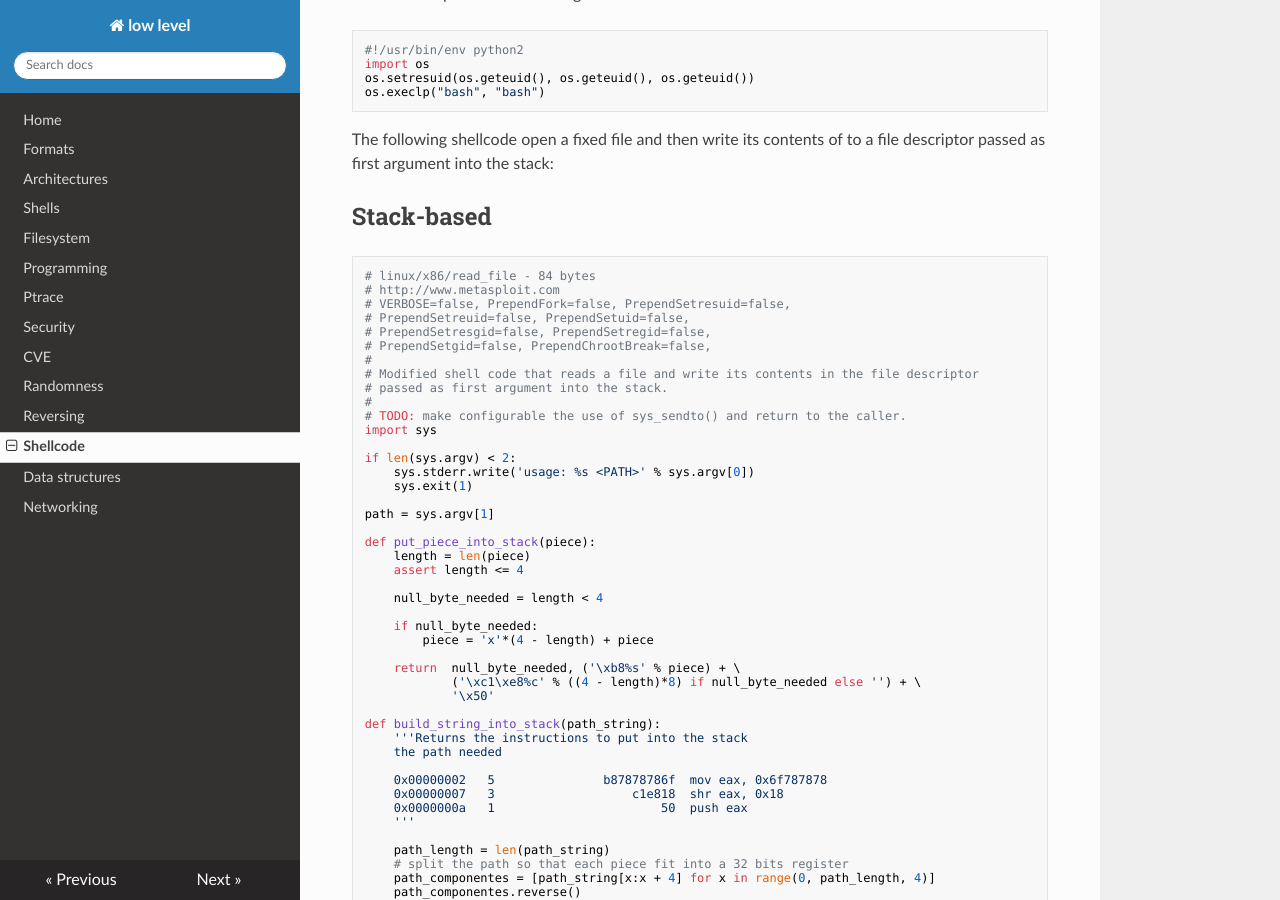
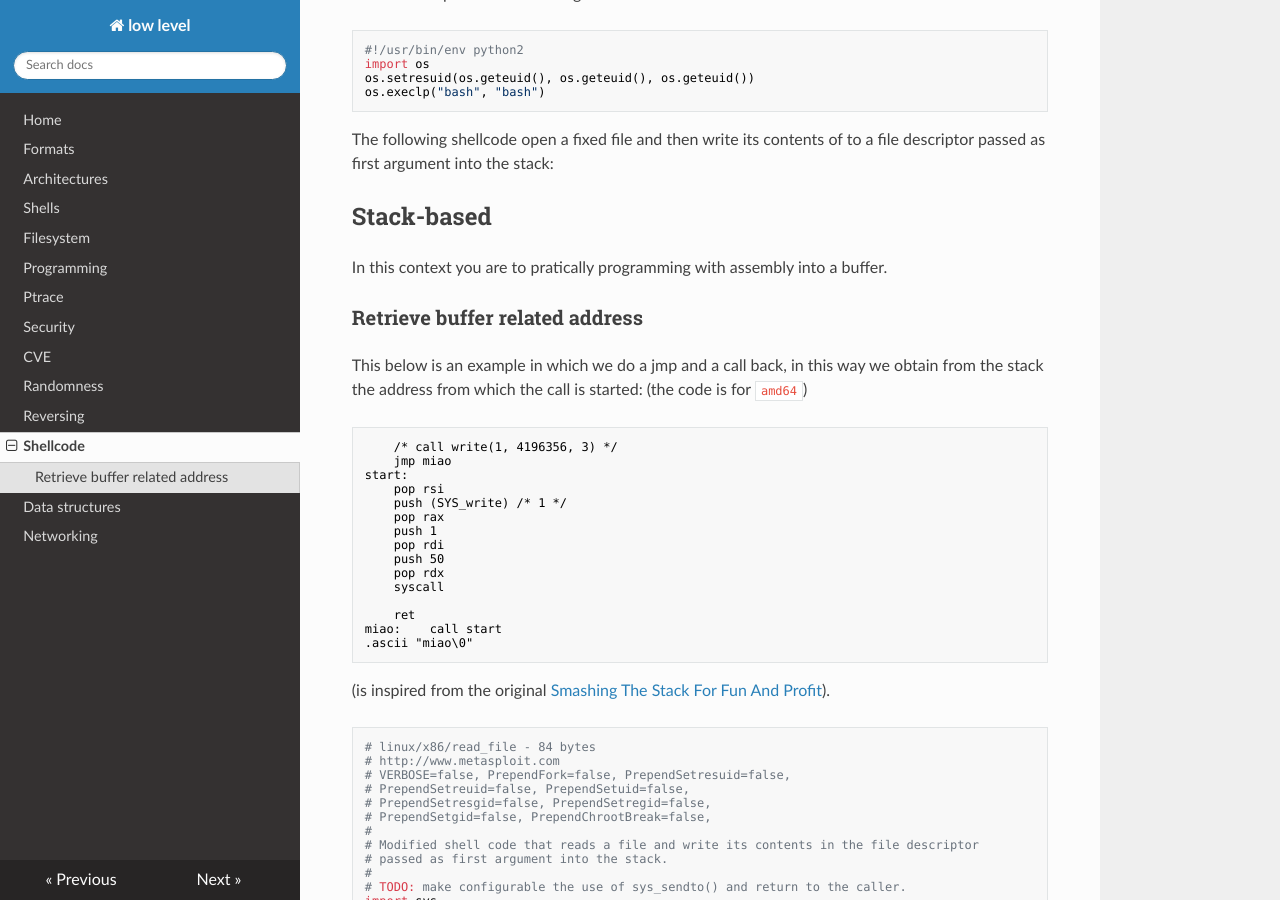
Before and after one commit to gipi/low-level, an MkDocs documentation site: the page built from docs/shellcode.md, in a window 1280 px wide and 900 px high, scrolled down 262 px. Built offline with MkDocs 1.6.1, drawn with Linux system fonts in a browser that asks for light colours; nearby versions of some CDN libraries; old or Windows-style settings are respelled for this version of MkDocs.

Commit message:
Add simple shellcode.

````diff
--- a/docs/shellcode.md
+++ b/docs/shellcode.md
@@ -19,6 +19,35 @@ The following shellcode open a fixed file and then write its contents
 of to a file descriptor passed as first argument into the stack:
 
 ## Stack-based
+
+In this context you are to pratically programming with assembly
+into a buffer.
+
+
+### Retrieve buffer related address
+
+This below is an example in which we do a jmp and a call back, in this
+way we obtain from the stack the address from which the call is started:
+(the code is for ``amd64``)
+
+```asm
+    /* call write(1, 4196356, 3) */
+    jmp miao
+start:
+    pop rsi
+    push (SYS_write) /* 1 */
+    pop rax
+    push 1
+    pop rdi
+    push 50
+    pop rdx
+    syscall
+
+    ret
+miao:    call start
+.ascii "miao\0"
+```
+(is inspired from the original [Smashing The Stack For Fun And Profit](http://phrack.org/issues/49/14.html#article)).
 
 ```python
 # linux/x86/read_file - 84 bytes
````
